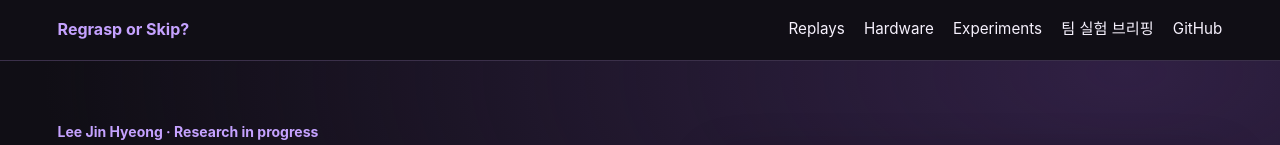
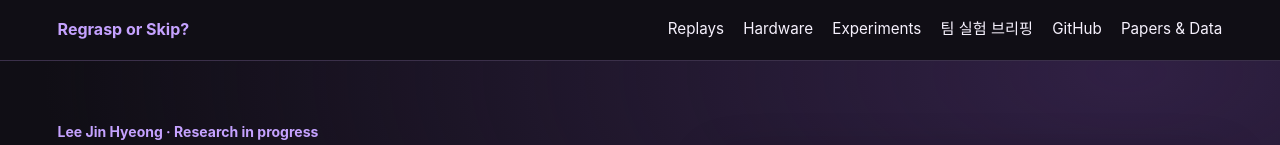
Before and after one commit to jhyeong687/regrasp-or-skip, a plain HTML site: page index.html in a window 1280 px wide. Shown: the top 145 px of the page. Drawn offline with Linux system fonts and the light colour scheme; grey boxes are pictures that could not be loaded.

Commit message:
Link directly to research from project home

```diff
--- a/index.html
+++ b/index.html
@@ -20,6 +20,7 @@
       <a href="#experiments">Experiments</a>
       <a href="briefing/" lang="ko">팀 실험 브리핑</a>
       <a href="https://github.com/jhyeong687/tactile-grasp-agent">GitHub</a>
+      <a href="research/">Papers &amp; Data</a>
     </nav>
   </header>
 
```
